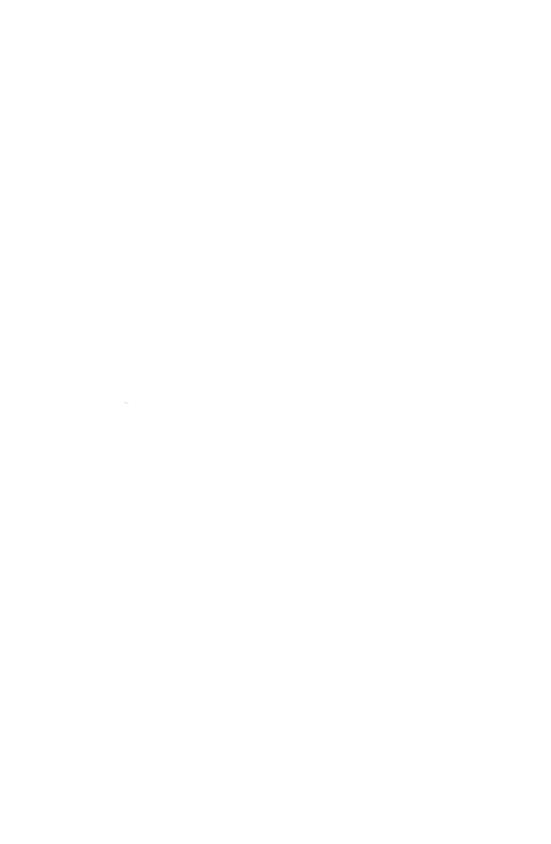
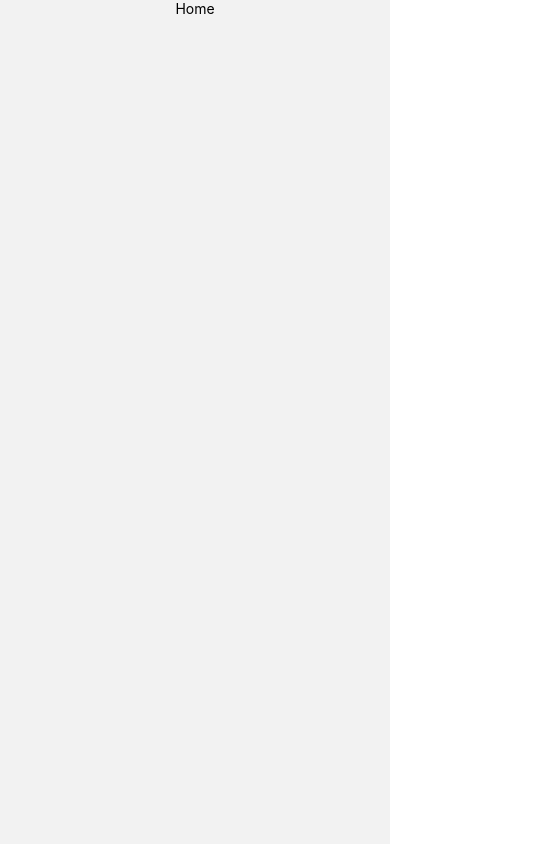
Before and after one commit to slimani-amine/CRAFTY, a React Native app in the folder crafty/: screen /Home in a window 390 px wide. Before the commit this address had no page. Shown: the whole page, 551 px wide, since content can reach past the window. Built offline with nearby package versions, Linux system fonts and the light colour scheme.

Commit message:
Home Page prepared

```diff
--- a/crafty/App.js
+++ b/crafty/App.js
@@ -4,6 +4,7 @@ import { createStackNavigator } from "@react-navigation/stack";
 import Welcomepage from "./screens/Welcomepage";
 import SignUp from "./screens/SignUp";
 import SignIn from "./screens/SignIn";
+import Home from "./screens/Home";
 
 const Stack = createStackNavigator();
 
@@ -12,6 +13,7 @@ export default function App() {
     <NavigationContainer>
       <Stack.Navigator initialRouteName="Welcomepage">
         <Stack.Screen name="Welcomepage" component={Welcomepage} options={{headerShown:false}} />
+        <Stack.Screen name="Home" component={Home} options={{headerShown:false}} />
         <Stack.Screen name="SignUp" component={SignUp} options={{headerShown:false}} />
         <Stack.Screen name="SignIn" component={SignIn} options={{headerShown:false}} />
       </Stack.Navigator>
--- a/crafty/package.json
+++ b/crafty/package.json
@@ -16,7 +16,8 @@
     "expo-status-bar": "~1.6.0",
     "nativewind": "^2.0.11",
     "react": "18.2.0",
-    "react-native": "0.72.4"
+    "react-native": "0.72.4",
+    "react-native-safe-area-context": "^4.7.2"
   },
   "devDependencies": {
     "@babel/core": "^7.20.0",
--- /dev/null
+++ b/crafty/screens/Home.js
@@ -0,0 +1,15 @@
+import { View, Text } from "react-native";
+import React from "react";
+import { SafeAreaView } from "react-native-safe-area-context";
+
+const Home = () => {
+  return (
+    <SafeAreaView className='bg-[f9f9f9] justify-between items-center'>
+      <View>
+        <Text>Home</Text>
+      </View>
+    </SafeAreaView>
+  );
+};
+
+export default Home;
--- a/crafty/screens/Welcomepage.js
+++ b/crafty/screens/Welcomepage.js
@@ -5,7 +5,7 @@ const Logoimg = require("../assets/crafty.gif");
 const Welcomepage = ({ navigation }) => {
   return (
     <View className="w-full h-full items-center justify-center bg-white">
-      <TouchableOpacity onPress={() => navigation.navigate("SignUp")}>
+      <TouchableOpacity onPress={() => navigation.navigate("Home")}>
         <Image className="scale-50 pt-60" source={Logoimg} />
       </TouchableOpacity>
     </View>
```
Also changed, not shown: crafty/components/Home/Carousel.js (added), 1 other file (tests, documents, lock files or other folders).
